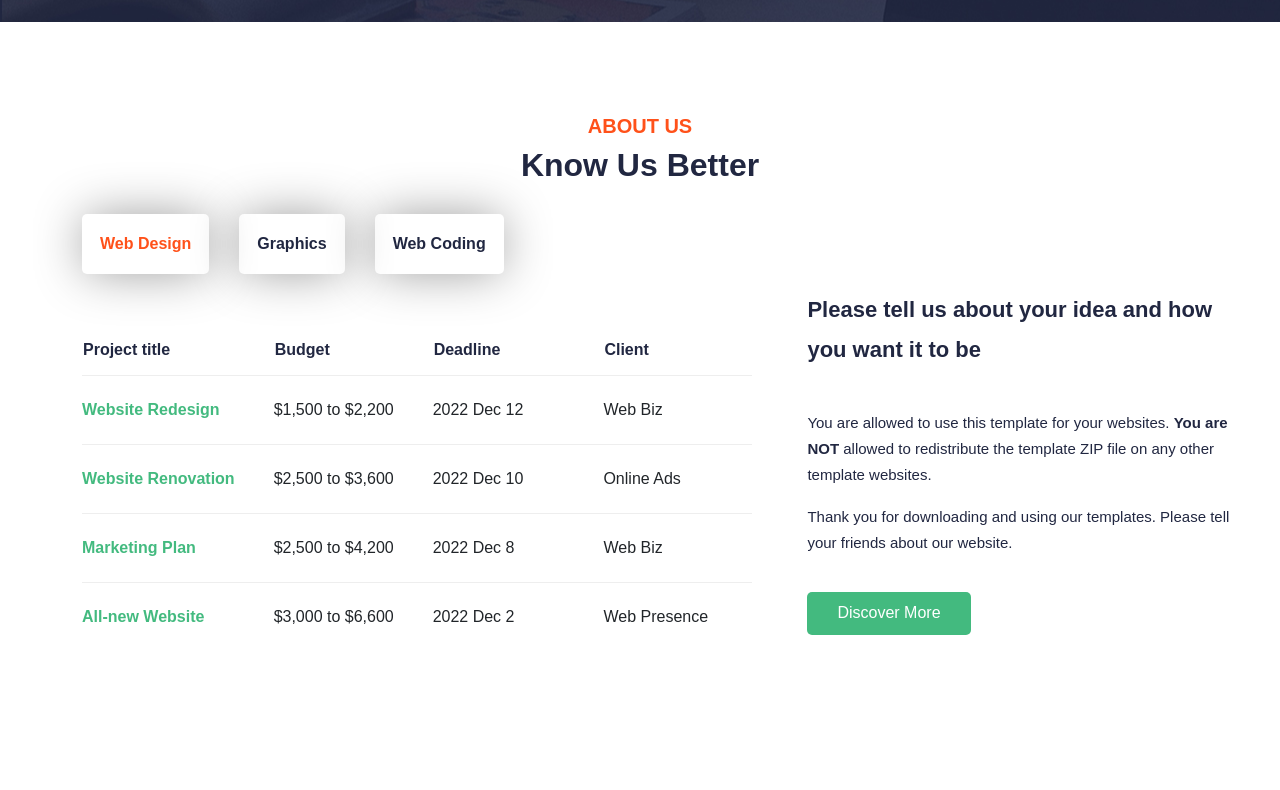
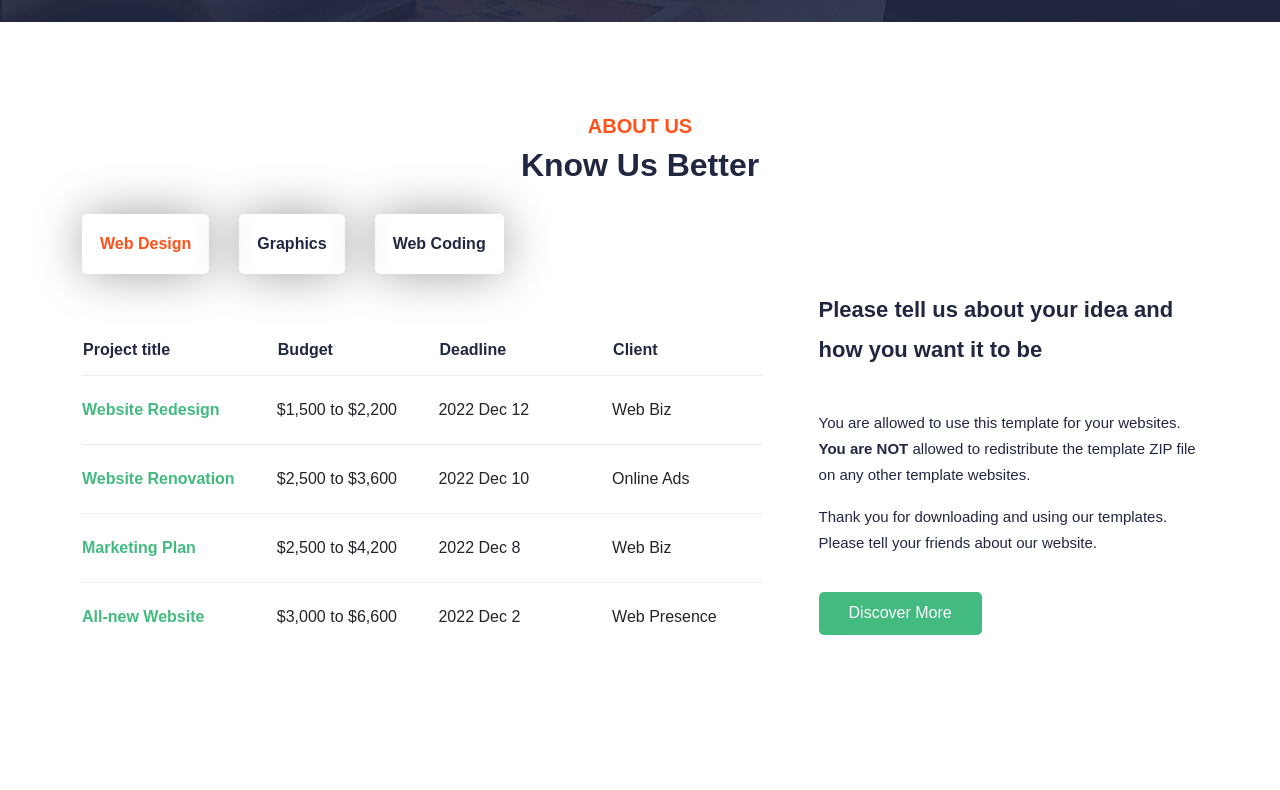
Before and after one commit to markfady/mexant-template-react, a React (Create React App) app: page / in a window 1280 px wide. Shown: the part 1872-2662 px from the top of the page. Built offline with nearby package versions, Linux system fonts and the light colour scheme.

Commit message:
Add on grid size

```diff
--- a/src/components/About-us/About_us.css
+++ b/src/components/About-us/About_us.css
@@ -15,7 +15,7 @@
 }
 .left-content .header {
   display: grid;
-  grid-template-columns: 60% 40%;
+  grid-template-columns: 61% 34%;
   gap: 5%;
 }
 .left-content ul {
```
